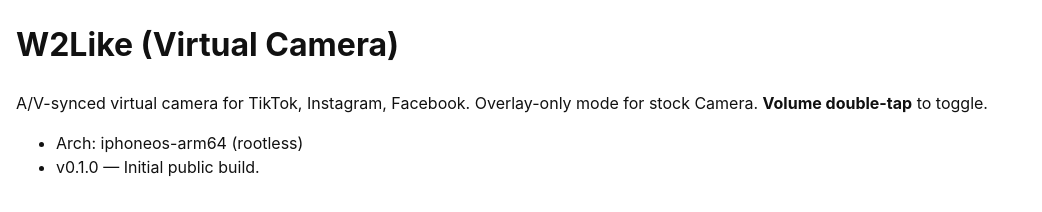
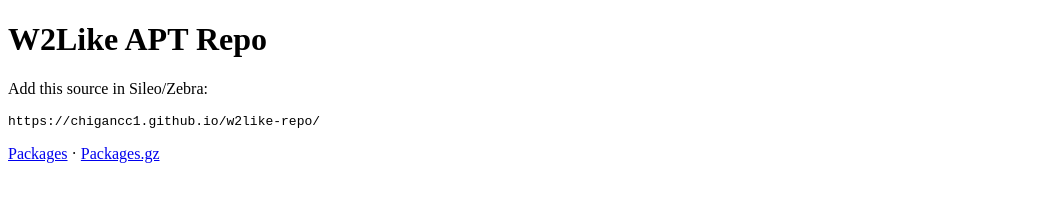
Before and after one commit to chigancc1/w2like-repo, a plain HTML site: page w2like.html in a window 1280 px wide. Shown: the whole page, without its empty margins (0-1042 px from the left). Drawn offline with Linux system fonts and the light colour scheme.

Commit message:
Update w2like.html

```diff
--- a/w2like.html
+++ b/w2like.html
@@ -1,10 +1,13 @@
 <!doctype html>
-<html><head><meta charset="utf-8">
-<meta name="viewport" content="width=device-width,initial-scale=1">
-<title>W2Like (Virtual Camera)</title>
-<style>body{font-family:-apple-system,Segoe UI,Roboto,Helvetica,Arial,sans-serif;margin:16px;line-height:1.5;color:#111}</style>
-</head><body>
-  <h1>W2Like (Virtual Camera)</h1>
-  <p>A/V-synced virtual camera for TikTok, Instagram, Facebook. Overlay-only mode for stock Camera. <b>Volume double-tap</b> to toggle.</p>
-  <ul><li>Arch: iphoneos-arm64 (rootless)</li><li>v0.1.0 — Initial public build.</li></ul>
-</body></html>
+<html>
+<head>
+  <meta charset="utf-8">
+  <title>W2Like APT Repo</title>
+</head>
+<body>
+  <h1>W2Like APT Repo</h1>
+  <p>Add this source in Sileo/Zebra:</p>
+  <pre>https://chigancc1.github.io/w2like-repo/</pre>
+  <p><a href="Packages">Packages</a> · <a href="Packages.gz">Packages.gz</a></p>
+</body>
+</html>
```
